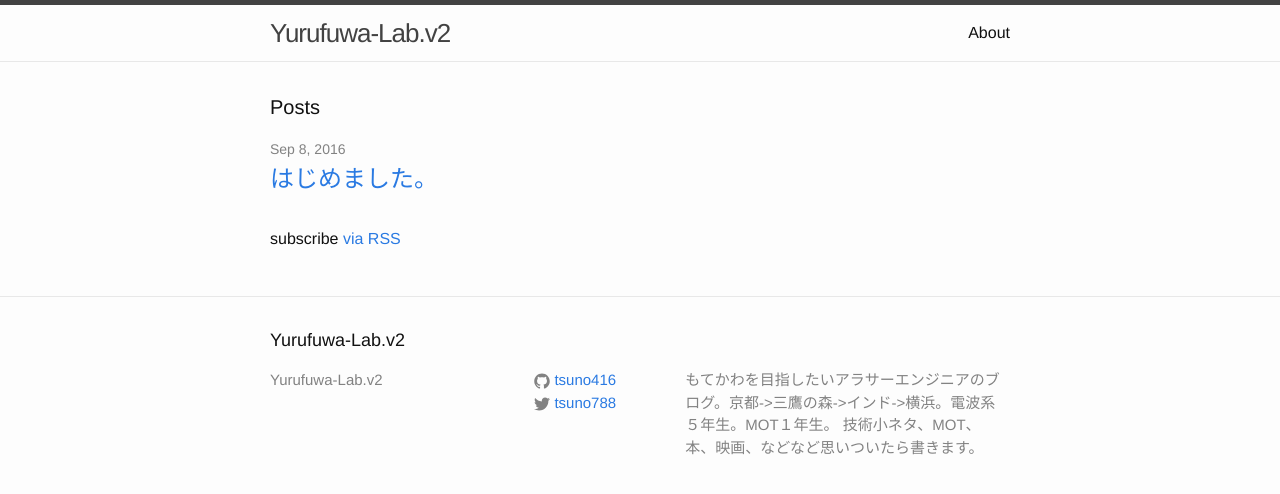
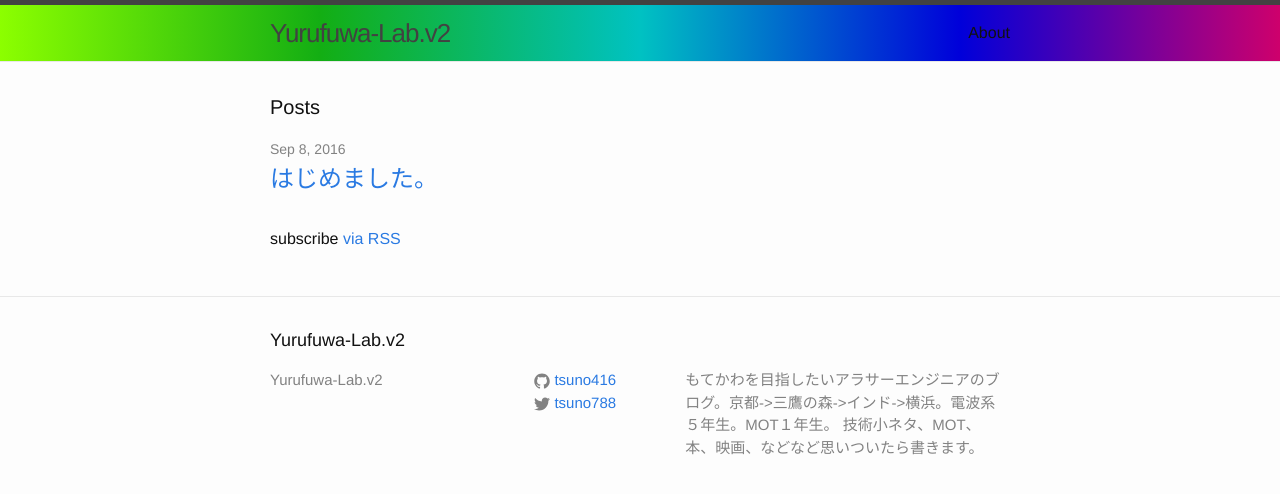
Before and after one commit to tsuno416/tsuno416.github.io, a Jekyll site: the page built from index.html, in a window 1280 px wide. Shown: the top 494 px of the page. Built offline with Jekyll 4.4.1, drawn with Linux system fonts in a browser that asks for light colours.

Commit message:
changed design for header

```diff
--- a/_sass/_layout.scss
+++ b/_sass/_layout.scss
@@ -5,7 +5,8 @@
     border-top: 5px solid $grey-color-dark;
     border-bottom: 1px solid $grey-color-light;
     min-height: 56px;
-
+    // added sep-09
+    background: linear-gradient(to right, #8cff00, #13ae13, #00c2c2, #0000da, #ce006c);
     // Positioning context for the mobile navigation icon
     position: relative;
 }
```
